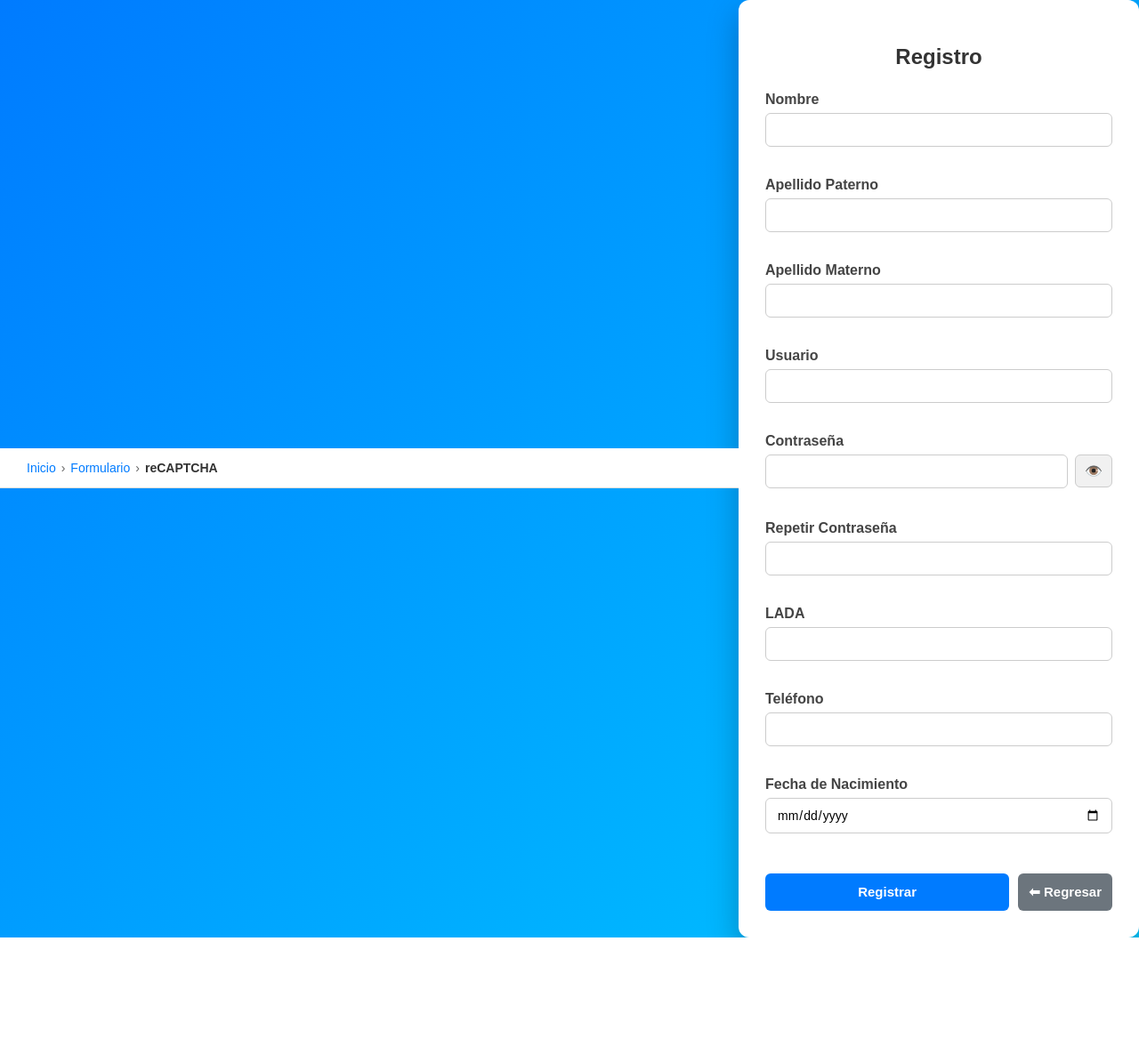
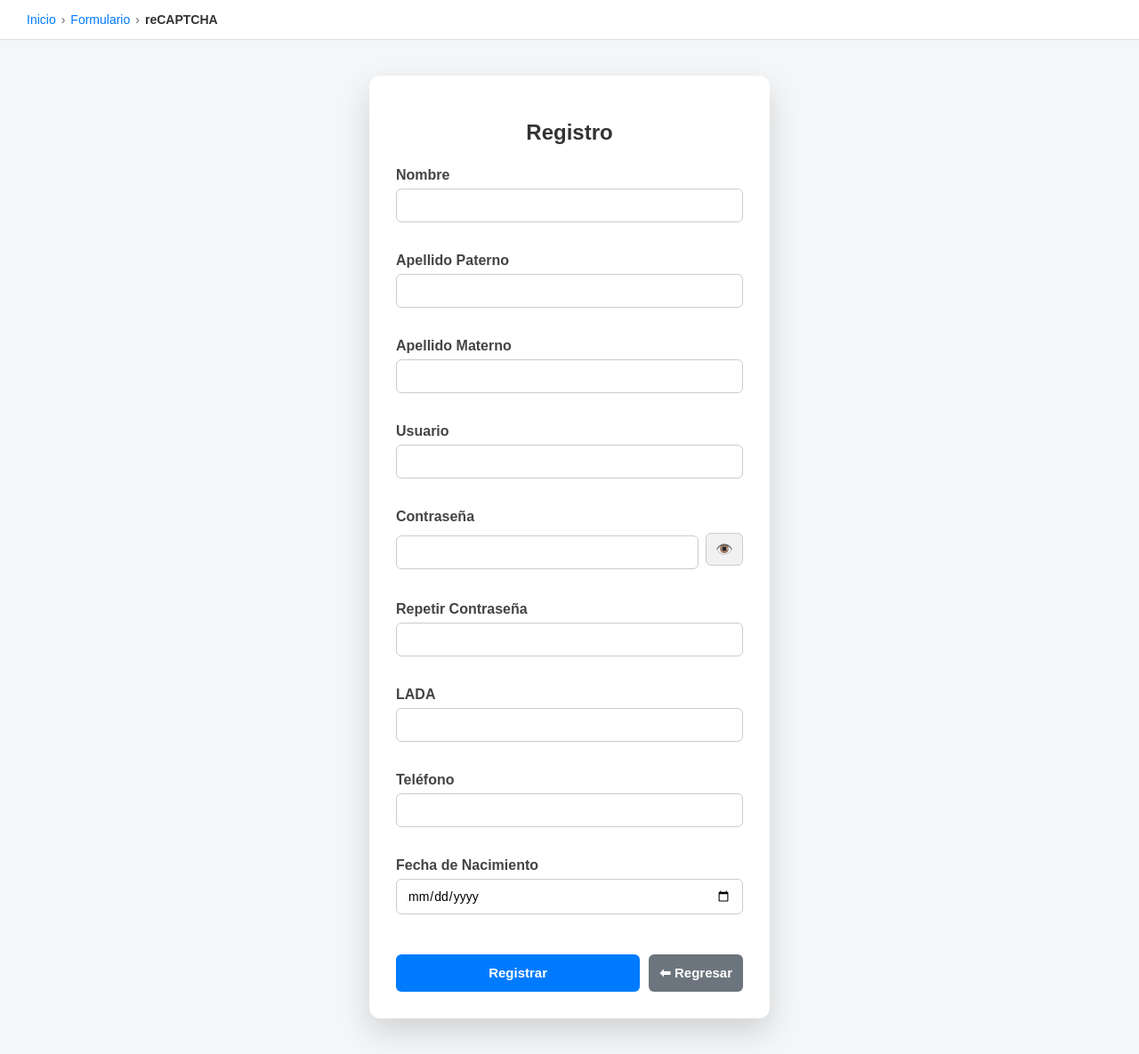
Before and after one commit to Padrinox3x/mi-hola-mundo-express, a Node server app: page /formulario in a window 1280 px wide. Shown: the whole page at 89% size. Before the commit the page ends 1054 px from the top, so only its background shows below. Run offline with Node 20, Linux system fonts and the light colour scheme.

Commit message:
correcion de css

```diff
--- a/public/css/formulario.css
+++ b/public/css/formulario.css
@@ -1,27 +1,39 @@
-/* RESET */
+/* =========================
+   RESET
+========================= */
 * {
     box-sizing: border-box;
     font-family: Arial, Helvetica, sans-serif;
 }
 
-/* FONDO */
+/* =========================
+   BODY (SIN FLEX)
+========================= */
 body {
     margin: 0;
     min-height: 100vh;
-    background: linear-gradient(135deg, #007bff, #00c6ff);
+    background: #f4f6f8; /* gris claro profesional */
+}
+
+/* =========================
+   CONTENEDOR
+========================= */
+.main-container {
     display: flex;
     justify-content: center;
-    align-items: center;
+    padding: 40px 15px;
 }
 
-/* FORMULARIO */
+/* =========================
+   FORMULARIO
+========================= */
 form {
     background: #ffffff;
     width: 100%;
     max-width: 450px;
     padding: 30px;
     border-radius: 12px;
-    box-shadow: 0 15px 35px rgba(0,0,0,0.25);
+    box-shadow: 0 15px 35px rgba(0,0,0,0.15);
 }
 
 /* TÍTULO */
@@ -54,7 +66,7 @@ input {
 input:focus {
     outline: none;
     border-color: #007bff;
-    box-shadow: 0 0 5px rgba(0,123,255,0.4);
+    box-shadow: 0 0 5px rgba(0,123,255,0.3);
 }
 
 /* VALIDACIÓN */
@@ -85,7 +97,6 @@ input.invalido {
 
 .password-box input {
     flex: 1;
-    margin-top: 0;
 }
 
 .password-box button {
@@ -109,22 +120,13 @@ input.invalido {
     font-weight: bold;
 }
 
-.fuerza.debil {
-    color: #dc3545;
-}
-
-.fuerza.media {
-    color: #ffc107;
-}
-
-.fuerza.fuerte {
-    color: #28a745;
-}
+.fuerza.debil { color: #dc3545; }
+.fuerza.media { color: #ffc107; }
+.fuerza.fuerte { color: #28a745; }
 
 /* BOTONES */
 .botones {
     display: flex;
-    justify-content: space-between;
     gap: 10px;
     margin-top: 25px;
 }
@@ -142,7 +144,7 @@ input.invalido {
 /* BOTÓN REGISTRAR */
 .botones button[type="submit"] {
     background: #007bff;
-    color: #ffffff;
+    color: #fff;
 }
 
 .botones button[type="submit"]:hover {
@@ -152,7 +154,7 @@ input.invalido {
 /* BOTÓN REGRESAR */
 .botones a button {
     background: #6c757d;
-    color: #ffffff;
+    color: #fff;
 }
 
 .botones a button:hover {
--- a/public/formulario.html
+++ b/public/formulario.html
@@ -7,7 +7,7 @@
      <link rel="stylesheet" href="css/breadcrums.css">
 </head>
 <body>
-
+<div class="main-container">
 <form id="formulario" novalidate>
     <h2>Registro</h2>
 
@@ -56,7 +56,7 @@
         <a href="/"><button type="button">⬅ Regresar</button></a>
     </div>
 </form>
-
+</div>
 <script src="js/breadcrumbs.js"></script>
 <script>
 document.addEventListener("DOMContentLoaded", () => {
```
